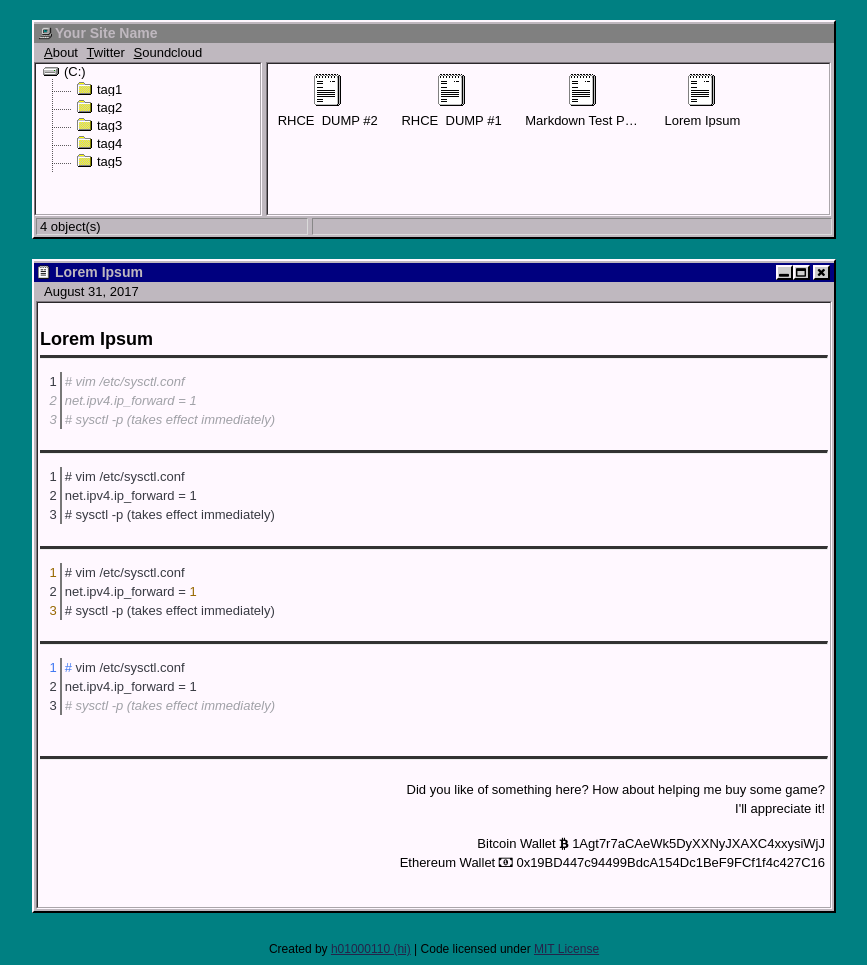
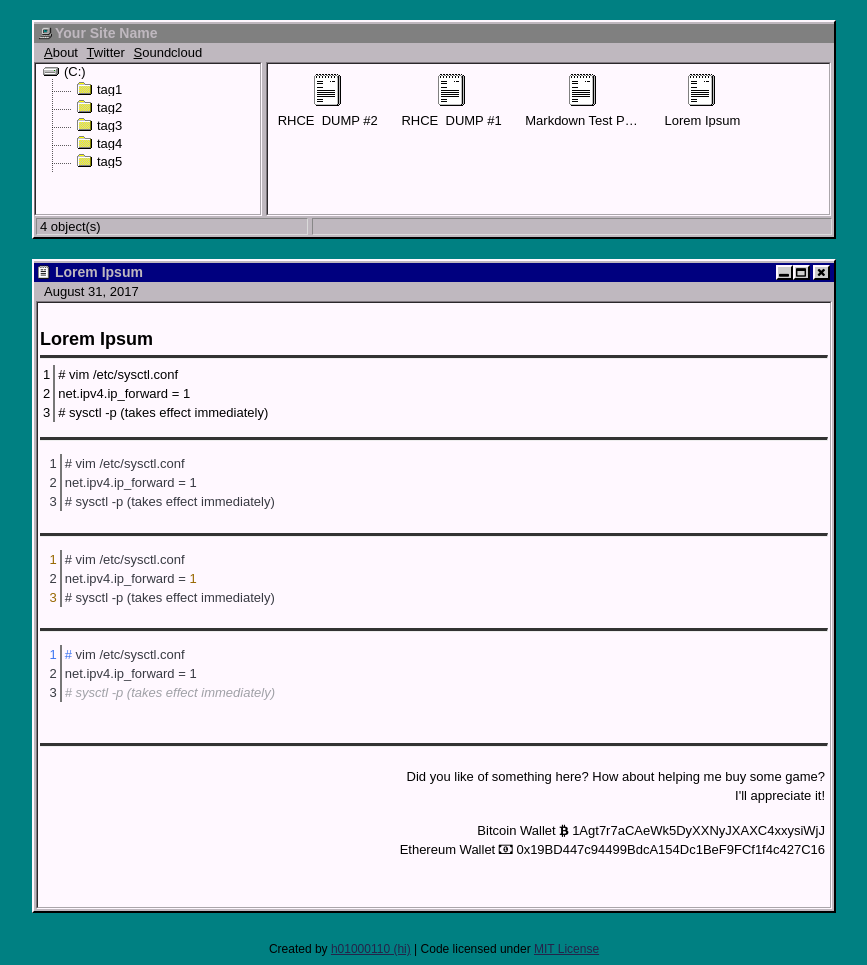
Before and after one commit to noma-blog/noma-blog.github.io, a Jekyll site: the page built from _posts/2017-08-31-lorem-ipsum.md, in a window 1280 px wide. Shown: the whole page, without its empty margins (206-1073 px from the left). Built offline with Jekyll 4.4.1, drawn with Linux system fonts in a browser that asks for light colours.

Commit message:
Update 2017-08-31-lorem-ipsum.md

````diff
--- a/_posts/2017-08-31-lorem-ipsum.md
+++ b/_posts/2017-08-31-lorem-ipsum.md
@@ -6,7 +6,7 @@ tags: tag1 tag2 tag3 tag4
 
 ## Lorem Ipsum
 ---
-```bash
+```vim
 # vim /etc/sysctl.conf
 net.ipv4.ip_forward = 1
 # sysctl -p (takes effect immediately)
````
